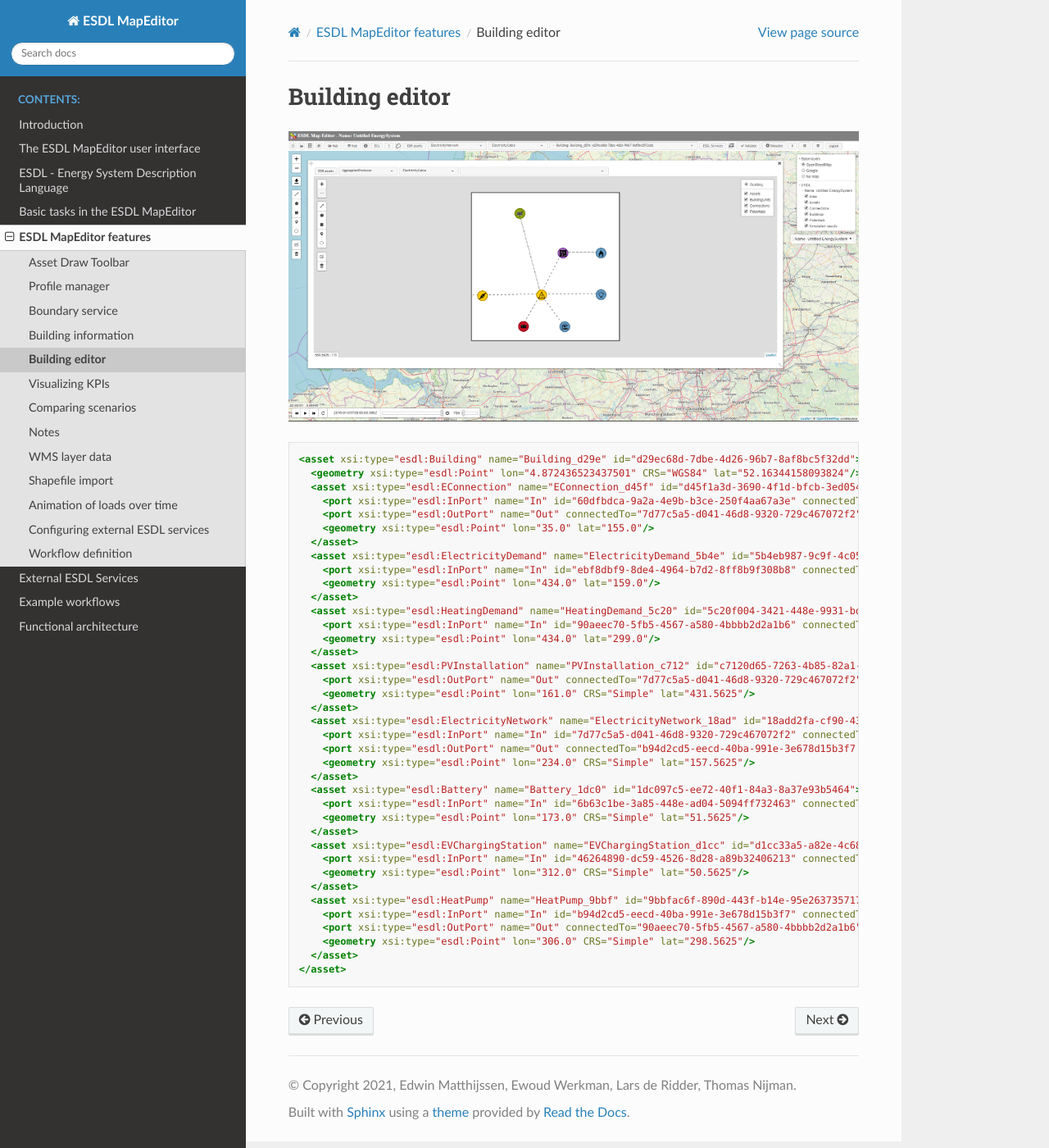
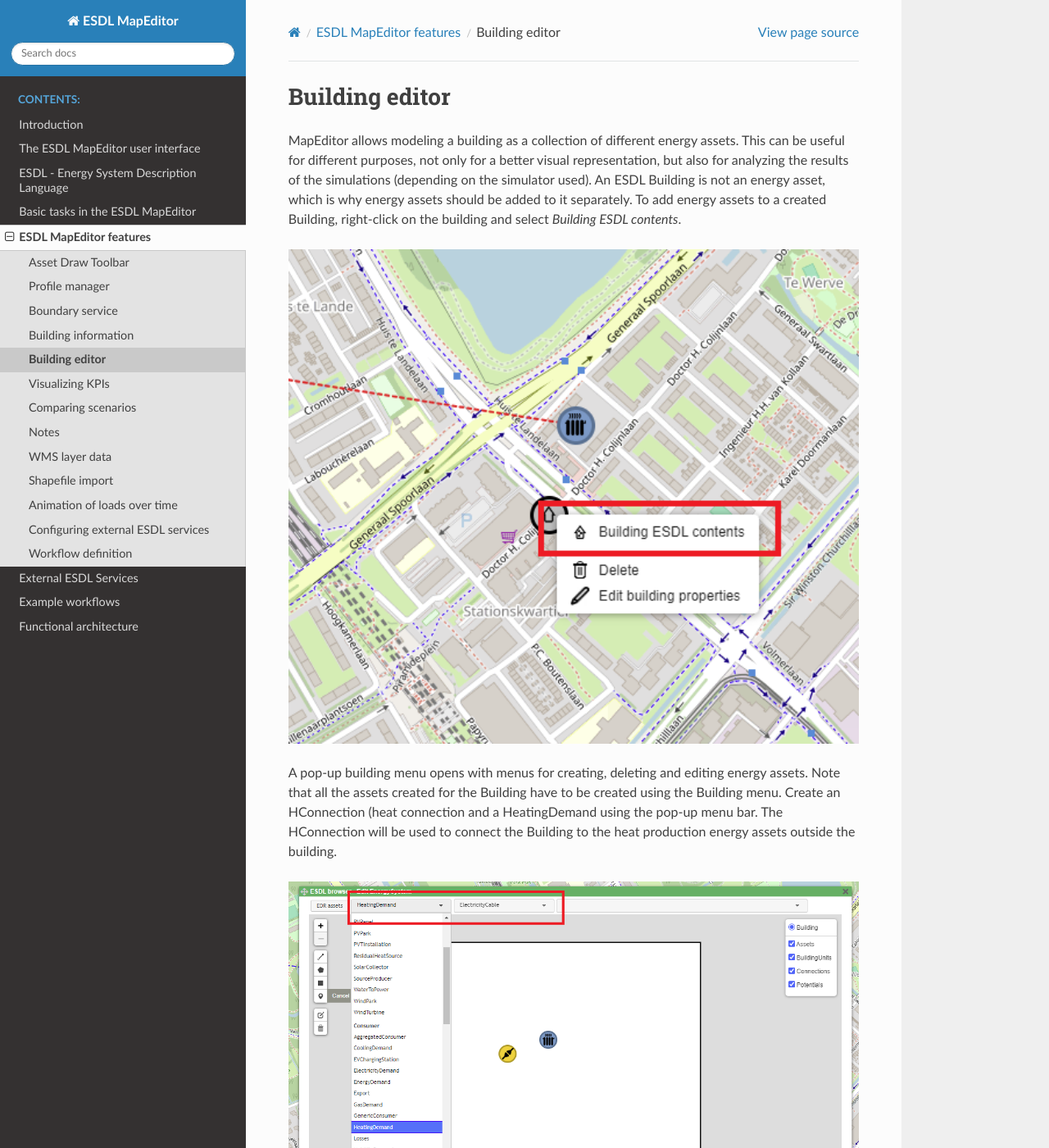
Before and after one commit to ESDLMapEditorESSIM/ESDLMapEditorDocumentation, a Sphinx documentation site: the page built from docs/source/features/building_editor.rst, in a window 1280 px wide and 1400 px high. Shown: the whole window at 82% size. Built offline with Sphinx 7.4.7 and the Read the Docs theme 2.0.0, drawn with Linux system fonts in a browser that asks for light colours; some of the changed text lies outside the part shown.

Commit message:
Added Notes and Building editor.

```diff
--- a/docs/source/features/building_editor.rst
+++ b/docs/source/features/building_editor.rst
@@ -1,48 +1,58 @@
 Building editor
 ===============
 
-.. image:: images/mapeditor-buildingeditor.png
+MapEditor allows modeling a building as a collection of different energy assets. This can be useful for different purposes, not only for a better visual representation, but also for analyzing the results of the simulations (depending on the simulator used).
+An ESDL Building is not an energy asset, which is why energy assets should be added to it separately. To add energy assets to a created Building, right-click on the building and select *Building ESDL contents*.
+
+.. image:: images/buildingeditor1.png
   :width: 800
-  :alt: ESDL Building Editor
+  :alt:
+
+A pop-up building menu opens with menus for creating, deleting and editing energy assets. Note that all the assets created for the Building have to be created using the Building menu. Create an HConnection (heat connection and a HeatingDemand using the pop-up menu bar. The HConnection will be used to connect the Building to the heat production energy assets outside the building.
+
+.. image:: images/buildingeditor2.png
+  :width: 800
+  :alt:
+
+To connect the HeatingDemand to the HConnection, connect the two assets' the same way assets outside the Building are created.
 
 
-.. code-block:: XML
+.. image:: images/buildingeditor3.png
+  :width: 800
+  :alt:
 
-      <asset xsi:type="esdl:Building" name="Building_d29e" id="d29ec68d-7dbe-4d26-96b7-8af8bc5f32dd">
-        <geometry xsi:type="esdl:Point" lon="4.872436523437501" CRS="WGS84" lat="52.16344158093824"/>
-        <asset xsi:type="esdl:EConnection" name="EConnection_d45f" id="d45f1a3d-3690-4f1d-bfcb-3ed054dad01a">
-          <port xsi:type="esdl:InPort" name="In" id="60dfbdca-9a2a-4e9b-b3ce-250f4aa67a3e" connectedTo="fb5a600a-ce2e-4c9f-a1af-2836681284c9"/>
-          <port xsi:type="esdl:OutPort" name="Out" connectedTo="7d77c5a5-d041-46d8-9320-729c467072f2" id="fb70093f-980c-4766-b605-aa0fb74374e6"/>
-          <geometry xsi:type="esdl:Point" lon="35.0" lat="155.0"/>
-        </asset>
-        <asset xsi:type="esdl:ElectricityDemand" name="ElectricityDemand_5b4e" id="5b4eb987-9c9f-4c05-8cb3-63a29983ce11">
-          <port xsi:type="esdl:InPort" name="In" id="ebf8dbf9-8de4-4964-b7d2-8ff8b9f308b8" connectedTo="ca8cfdf4-0e25-4059-9376-eb3909bf9b20"/>
-          <geometry xsi:type="esdl:Point" lon="434.0" lat="159.0"/>
-        </asset>
-        <asset xsi:type="esdl:HeatingDemand" name="HeatingDemand_5c20" id="5c20f004-3421-448e-9931-bdd109f38d5e">
-          <port xsi:type="esdl:InPort" name="In" id="90aeec70-5fb5-4567-a580-4bbbb2d2a1b6" connectedTo="e912e03e-1144-4688-8814-69c478bb9338"/>
-          <geometry xsi:type="esdl:Point" lon="434.0" lat="299.0"/>
-        </asset>
-        <asset xsi:type="esdl:PVInstallation" name="PVInstallation_c712" id="c7120d65-7263-4b85-82a1-19c965b0cb68">
-          <port xsi:type="esdl:OutPort" name="Out" connectedTo="7d77c5a5-d041-46d8-9320-729c467072f2" id="e7f5e784-7aa7-4f98-abc5-160dbcee83c5"/>
-          <geometry xsi:type="esdl:Point" lon="161.0" CRS="Simple" lat="431.5625"/>
-        </asset>
-        <asset xsi:type="esdl:ElectricityNetwork" name="ElectricityNetwork_18ad" id="18add2fa-cf90-437d-8d8a-8068a45032c1">
-          <port xsi:type="esdl:InPort" name="In" id="7d77c5a5-d041-46d8-9320-729c467072f2" connectedTo="fb70093f-980c-4766-b605-aa0fb74374e6 e7f5e784-7aa7-4f98-abc5-160dbcee83c5"/>
-          <port xsi:type="esdl:OutPort" name="Out" connectedTo="b94d2cd5-eecd-40ba-991e-3e678d15b3f7 ebf8dbf9-8de4-4964-b7d2-8ff8b9f308b8 46264890-dc59-4526-8d28-a89b32406213 6b63c1be-3a85-448e-ad04-5094ff732463" id="ca8cfdf4-0e25-4059-9376-eb3909bf9b20"/>
-          <geometry xsi:type="esdl:Point" lon="234.0" CRS="Simple" lat="157.5625"/>
-        </asset>
-        <asset xsi:type="esdl:Battery" name="Battery_1dc0" id="1dc097c5-ee72-40f1-84a3-8a37e93b5464">
-          <port xsi:type="esdl:InPort" name="In" id="6b63c1be-3a85-448e-ad04-5094ff732463" connectedTo="ca8cfdf4-0e25-4059-9376-eb3909bf9b20"/>
-          <geometry xsi:type="esdl:Point" lon="173.0" CRS="Simple" lat="51.5625"/>
-        </asset>
-        <asset xsi:type="esdl:EVChargingStation" name="EVChargingStation_d1cc" id="d1cc33a5-a82e-4c68-a8aa-0751cb1f3c68">
-          <port xsi:type="esdl:InPort" name="In" id="46264890-dc59-4526-8d28-a89b32406213" connectedTo="ca8cfdf4-0e25-4059-9376-eb3909bf9b20"/>
-          <geometry xsi:type="esdl:Point" lon="312.0" CRS="Simple" lat="50.5625"/>
-        </asset>
-        <asset xsi:type="esdl:HeatPump" name="HeatPump_9bbf" id="9bbfac6f-890d-443f-b14e-95e263735717">
-          <port xsi:type="esdl:InPort" name="In" id="b94d2cd5-eecd-40ba-991e-3e678d15b3f7" connectedTo="ca8cfdf4-0e25-4059-9376-eb3909bf9b20"/>
-          <port xsi:type="esdl:OutPort" name="Out" connectedTo="90aeec70-5fb5-4567-a580-4bbbb2d2a1b6" id="e912e03e-1144-4688-8814-69c478bb9338"/>
-          <geometry xsi:type="esdl:Point" lon="306.0" CRS="Simple" lat="298.5625"/>
-        </asset>
-      </asset>
+Connecting the assets within the Building and outside the Building has to be done using the ESDL browser. To Connect HConnection to the GasHeater outside the building, right-click on the HConnection and select *Edit*.
+
+.. image:: images/buildingeditor4.png
+  :width: 800
+  :alt:
+
+In the ESDL browser, navigate to *Port* and click on *In of HConnection*.
+
+.. image:: images/buildingeditor5.png
+  :width: 800
+  :alt:
+
+To select the port HConnection's InPort is connected to, navigate to *Connected To* and click on *...*.
+
+.. image:: images/buildingeditor6.png
+  :width: 800
+  :alt:
+
+Select *Out of GasHeater* from the dropdown menu (nr.1), and click on *Next* (nr.2). The two assets are now connected.
+
+.. image:: images/buildingeditor7.png
+  :width: 800
+  :alt:
+
+To add the Carrier to the connection, navigate to *Carrier* of the port, and click on *...*.
+
+.. image:: images/buildingeditor8.png
+  :width: 800
+  :alt:
+
+Select *HEat* from the dropdown menu (nr.1), and click on *Next* (nr.2). The Carrier is now assigned to the connection.
+
+.. image:: images/buildingeditor9.png
+  :width: 800
+  :alt:
```
Also changed, not shown: docs/source/features/OBSOLETE_building_editor.rst (added, +48 -0 lines), docs/source/features/notes.rst (+20 -8 lines), docs/source/features/images/buildingeditor1.png (added), docs/source/features/images/buildingeditor2.png (added), docs/source/features/images/buildingeditor3.png (added), docs/source/features/images/buildingeditor4.png (added), docs/source/features/images/buildingeditor5.png (added), docs/source/features/images/buildingeditor6.png (added), docs/source/features/images/buildingeditor7.png (added), docs/source/features/images/buildingeditor8.png (added), docs/source/features/images/buildingeditor9.png (added), docs/source/features/images/notes1.png (added), docs/source/features/images/notes2.png (added), docs/source/features/images/notes3.png (added), 1 more files.
